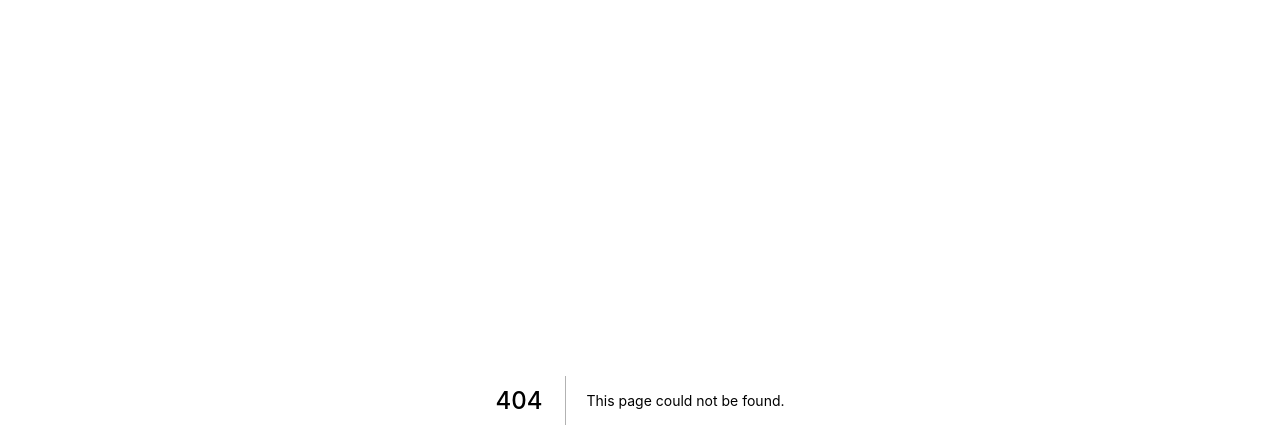
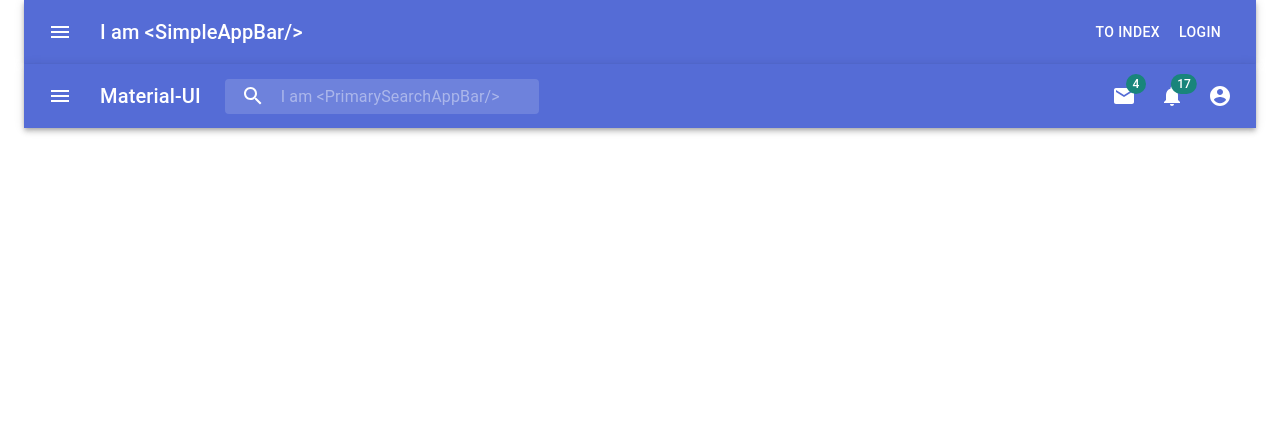
Before and after one commit to 1846689910/type-18-next, a Next.js app: page /mui-demo in a window 1280 px wide. Before the commit this address had no page. Shown: the top 448 px of the page. Built offline with nearby package versions, Linux system fonts and the light colour scheme.

Commit message:
set AppBar

```diff
--- a/next.config.js
+++ b/next.config.js
@@ -35,7 +35,8 @@
       "/pipelines/[pipelineId]/states/[stateId]": {
         page: "/pipelines/[pipelineId]/states/[stateId]"
       },
-      "/stylesDemo": { page: "/stylesDemo" }
+      "/stylesDemo": { page: "/stylesDemo" },
+      "/mui-demo": { page: "/mui-demo" }
     };
   },
   distDir: "dist"
--- a/package.json
+++ b/package.json
@@ -22,6 +22,7 @@
   "dependencies": {
     "@hapi/hapi": "^18.4.0",
     "@material-ui/core": "^4.6.1",
+    "@material-ui/icons": "^4.5.1",
     "@material-ui/styles": "^4.6.0",
     "@next/bundle-analyzer": "^9.1.2",
     "@next/plugin-material-ui": "^9.1.3",
--- a/src/client/components/MyLayout.jsx
+++ b/src/client/components/MyLayout.jsx
@@ -54,6 +54,7 @@
       <Link href="/stylesDemo">
         <button>To Styles Demo</button>
       </Link>
+      <Link href="/mui-demo"><button>to Material-ui demo</button></Link>
     </div>
   );
 };
--- /dev/null
+++ b/src/client/components/m-ui/index.jsx
@@ -0,0 +1,282 @@
+import {
+  Container,
+  Typography,
+  makeStyles,
+  Button,
+  Toolbar,
+  IconButton,
+  AppBar,
+  InputBase,
+  Badge,
+  MenuItem,
+  Menu
+} from "@material-ui/core";
+import { fade } from "@material-ui/core/styles/colorManipulator"
+import MenuIcon from "@material-ui/icons/Menu";
+import SearchIcon from "@material-ui/icons/Search";
+import AccountCircle from "@material-ui/icons/AccountCircle";
+import MailIcon from "@material-ui/icons/Mail";
+import NotificationsIcon from "@material-ui/icons/Notifications";
+import MoreIcon from "@material-ui/icons/MoreVert";
+import Link from "next/link";
+
+export default function() {
+  return (
+    <Container maxWidth="lg">
+      <SimpleAppBar />
+      <PrimarySearchAppBar/>
+    </Container>
+  );
+}
+
+const useStyles1 = makeStyles(theme => ({
+  root: {
+    flexGrow: 1
+  },
+  menuButton: {
+    marginRight: theme.spacing(2)
+  },
+  title: {
+    flexGrow: 1
+  }
+}));
+const SimpleAppBar = () => {
+  const classes = useStyles1();
+  return (
+    <div className={classes.root}>
+      <AppBar position="static">
+        <Toolbar>
+          <IconButton
+            edge="start"
+            className={classes.menuButton}
+            color="inherit"
+            aria-label="menu"
+          >
+            <MenuIcon />
+          </IconButton>
+          <Typography variant="h6" className={classes.title}>
+            I am {"<SimpleAppBar/>"}
+          </Typography>
+          <Link href="/">
+            <Button color="inherit">to Index</Button>
+          </Link>
+          <Button color="inherit">Login</Button>
+        </Toolbar>
+      </AppBar>
+    </div>
+  );
+};
+
+const useStyles2 = makeStyles(theme => ({
+  grow: {
+    flexGrow: 1
+  },
+  menuButton: {
+    marginRight: theme.spacing(2)
+  },
+  title: {
+    display: "none",
+    [theme.breakpoints.up("sm")]: {
+      display: "block"
+    }
+  },
+  search: {
+    position: "relative",
+    borderRadius: theme.shape.borderRadius,
+    backgroundColor: fade(theme.palette.common.white, 0.15),
+    "&:hover": {
+      backgroundColor: fade(theme.palette.common.white, 0.25)
+    },
+    marginRight: theme.spacing(2),
+    marginLeft: 0,
+    width: "100%",
+    [theme.breakpoints.up("sm")]: {
+      marginLeft: theme.spacing(3),
+      width: "auto"
+    }
+  },
+  searchIcon: {
+    width: theme.spacing(7),
+    height: "100%",
+    position: "absolute",
+    pointerEvents: "none",
+    display: "flex",
+    alignItems: "center",
+    justifyContent: "center"
+  },
+  inputRoot: {
+    color: "inherit"
+  },
+  inputInput: {
+    padding: theme.spacing(1, 1, 1, 7),
+    transition: theme.transitions.create("width"),
+    width: "100%",
+    [theme.breakpoints.up("md")]: {
+      width: 250
+    }
+  },
+  sectionDesktop: {
+    display: "none",
+    [theme.breakpoints.up("md")]: {
+      display: "flex"
+    }
+  },
+  sectionMobile: {
+    display: "flex",
+    [theme.breakpoints.up("md")]: {
+      display: "none"
+    }
+  }
+}));
+
+function PrimarySearchAppBar() {
+  const classes = useStyles2();
+  const [anchorEl, setAnchorEl] = React.useState(null);
+  const [mobileMoreAnchorEl, setMobileMoreAnchorEl] = React.useState(null);
+
+  const isMenuOpen = Boolean(anchorEl);
+  const isMobileMenuOpen = Boolean(mobileMoreAnchorEl);
+
+  const handleProfileMenuOpen = event => {
+    setAnchorEl(event.currentTarget);
+  };
+
+  const handleMobileMenuClose = () => {
+    setMobileMoreAnchorEl(null);
+  };
+
+  const handleMenuClose = () => {
+    setAnchorEl(null);
+    handleMobileMenuClose();
+  };
+
+  const handleMobileMenuOpen = event => {
+    setMobileMoreAnchorEl(event.currentTarget);
+  };
+
+  const menuId = "primary-search-account-menu";
+  const renderMenu = (
+    <Menu
+      anchorEl={anchorEl}
+      anchorOrigin={{ vertical: "top", horizontal: "right" }}
+      id={menuId}
+      keepMounted
+      transformOrigin={{ vertical: "top", horizontal: "right" }}
+      open={isMenuOpen}
+      onClose={handleMenuClose}
+    >
+      <MenuItem onClick={handleMenuClose}>Profile</MenuItem>
+      <MenuItem onClick={handleMenuClose}>My account</MenuItem>
+    </Menu>
+  );
+
+  const mobileMenuId = "primary-search-account-menu-mobile";
+  const renderMobileMenu = (
+    <Menu
+      anchorEl={mobileMoreAnchorEl}
+      anchorOrigin={{ vertical: "top", horizontal: "right" }}
+      id={mobileMenuId}
+      keepMounted
+      transformOrigin={{ vertical: "top", horizontal: "right" }}
+      open={isMobileMenuOpen}
+      onClose={handleMobileMenuClose}
+    >
+      <MenuItem>
+        <IconButton aria-label="show 4 new mails" color="inherit">
+          <Badge badgeContent={4} color="secondary">
+            <MailIcon />
+          </Badge>
+        </IconButton>
+        <p>Messages</p>
+      </MenuItem>
+      <MenuItem>
+        <IconButton aria-label="show 11 new notifications" color="inherit">
+          <Badge badgeContent={11} color="secondary">
+            <NotificationsIcon />
+          </Badge>
+        </IconButton>
+        <p>Notifications</p>
+      </MenuItem>
+      <MenuItem onClick={handleProfileMenuOpen}>
+        <IconButton
+          aria-label="account of current user"
+          aria-controls="primary-search-account-menu"
+          aria-haspopup="true"
+          color="inherit"
+        >
+          <AccountCircle />
+        </IconButton>
+        <p>Profile</p>
+      </MenuItem>
+    </Menu>
+  );
+
+  return (
+    <div className={classes.grow}>
+      <AppBar position="static">
+        <Toolbar>
+          <IconButton
+            edge="start"
+            className={classes.menuButton}
+            color="inherit"
+            aria-label="open drawer"
+          >
+            <MenuIcon />
+          </IconButton>
+          <Typography className={classes.title} variant="h6" noWrap>
+            Material-UI
+          </Typography>
+          <div className={classes.search}>
+            <div className={classes.searchIcon}>
+              <SearchIcon />
+            </div>
+            <InputBase
+              placeholder="I am <PrimarySearchAppBar/>"
+              classes={{
+                root: classes.inputRoot,
+                input: classes.inputInput
+              }}
+              inputProps={{ "aria-label": "search" }}
+            />
+          </div>
+          <div className={classes.grow} />
+          <div className={classes.sectionDesktop}>
+            <IconButton aria-label="show 4 new mails" color="inherit">
+              <Badge badgeContent={4} color="secondary">
+                <MailIcon />
+              </Badge>
+            </IconButton>
+            <IconButton aria-label="show 17 new notifications" color="inherit">
+              <Badge badgeContent={17} color="secondary">
+                <NotificationsIcon />
+              </Badge>
+            </IconButton>
+            <IconButton
+              edge="end"
+              aria-label="account of current user"
+              aria-controls={menuId}
+              aria-haspopup="true"
+              onClick={handleProfileMenuOpen}
+              color="inherit"
+            >
+              <AccountCircle />
+            </IconButton>
+          </div>
+          <div className={classes.sectionMobile}>
+            <IconButton
+              aria-label="show more"
+              aria-controls={mobileMenuId}
+              aria-haspopup="true"
+              onClick={handleMobileMenuOpen}
+              color="inherit"
+            >
+              <MoreIcon />
+            </IconButton>
+          </div>
+        </Toolbar>
+      </AppBar>
+      {renderMobileMenu}
+      {renderMenu}
+    </div>
+  );
+}
--- /dev/null
+++ b/src/client/themes/index.js
@@ -0,0 +1,22 @@
+import { createMuiTheme } from "@material-ui/core/styles";
+import { red } from "@material-ui/core/colors";
+
+// Create a theme instance.
+const theme = createMuiTheme({
+  palette: {
+    primary: {
+      main: "#556cd6"
+    },
+    secondary: {
+      main: "#19857b"
+    },
+    error: {
+      main: red.A400
+    },
+    background: {
+      default: "#fff"
+    }
+  }
+});
+
+export default theme;
--- a/src/pages/_app.js
+++ b/src/pages/_app.js
@@ -2,16 +2,23 @@
 import React from "react";
 import withReduxStore from "../client/settings/with-redux-store";
 import { Provider } from "react-redux";
-import "../client/styles/style.css";  // TODO: after using `withCss`, Link routing will break. Can be fix to work by importing even an empty css file in `_app.js`
+import { ThemeProvider } from "@material-ui/styles";
+import CssBaseline from "@material-ui/core/CssBaseline";
+import theme from "../client/themes";
+import "../client/styles/style.css"; // TODO: after using `withCss`, Link routing will break. Can be fix to work by importing even an empty css file in `_app.js`
 
 class _App extends App {
   render() {
     const { Component, pageProps, store } = this.props;
     return (
       <>
-      <Provider store={store}>
-        <Component {...pageProps} />
-      </Provider>
+        <Provider store={store}>
+          <ThemeProvider theme={theme}>
+            <CssBaseline />
+            {/* Kickstart an elegant, consistent, and simple baseline to build upon. */}
+            <Component {...pageProps} />
+          </ThemeProvider>
+        </Provider>
       </>
     );
   }
--- /dev/null
+++ b/src/pages/mui-demo.js
@@ -0,0 +1,3 @@
+import Mui from "../client/components/m-ui";
+
+export default () => <Mui />;
```
Also changed, not shown: src/pages/index.js (+13 -1 lines), 1 other file (tests, documents, lock files or other folders).
